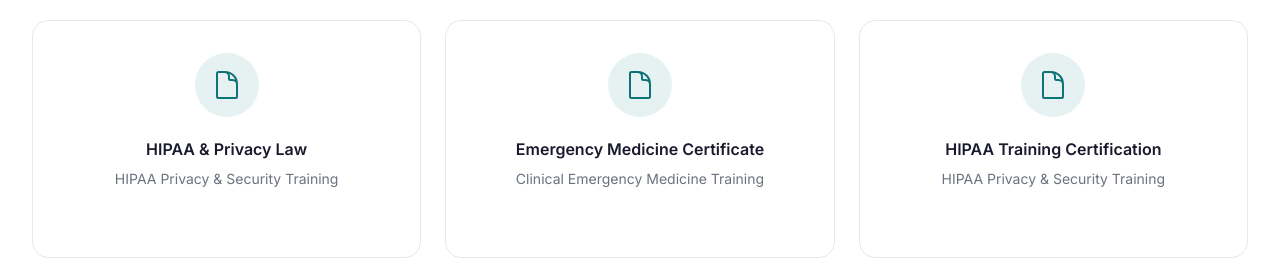
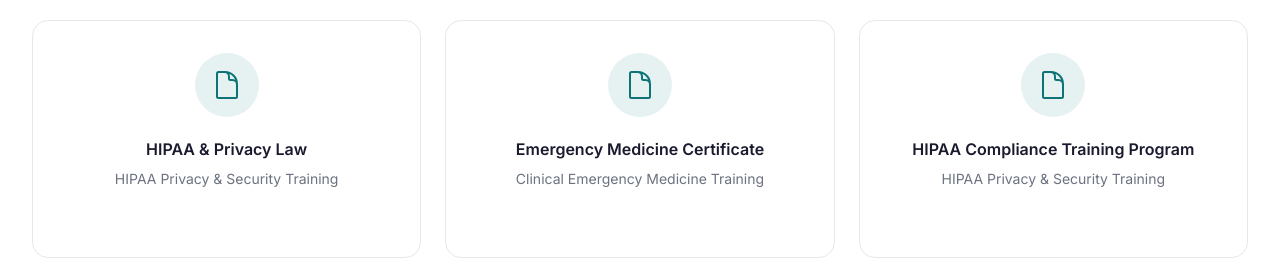
Before and after one commit to M-HUZAIFA-KHILJI/Dr-Rimsha-Shahid, a Next.js app: page /about in a window 1280 px wide. Shown: the part 3160-3419 px from the top of the page. Built offline with nearby package versions, Linux system fonts and the light colour scheme.

Commit message:
Rename 3rd cert to HIPAA Compliance Training Program

```diff
--- a/src/components/CertificationsSection.tsx
+++ b/src/components/CertificationsSection.tsx
@@ -14,7 +14,7 @@ const certifications = [
     file: "/docs/cert-emergency-medicine.pdf",
   },
   {
-    name: "HIPAA Training Certification",
+    name: "HIPAA Compliance Training Program",
     issuer: "HIPAA Privacy & Security Training",
     file: "/docs/cert-hipaa-2.pdf",
   },
```
